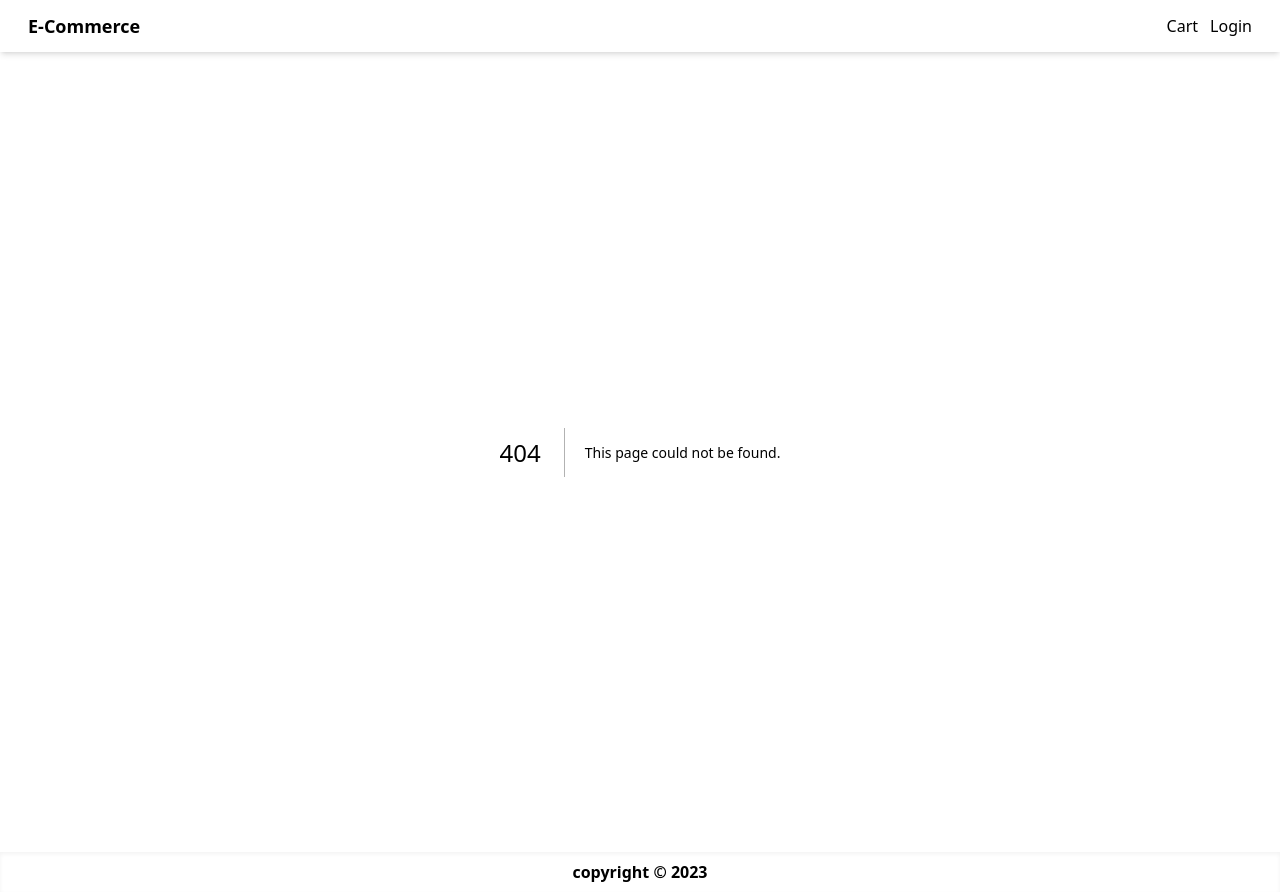
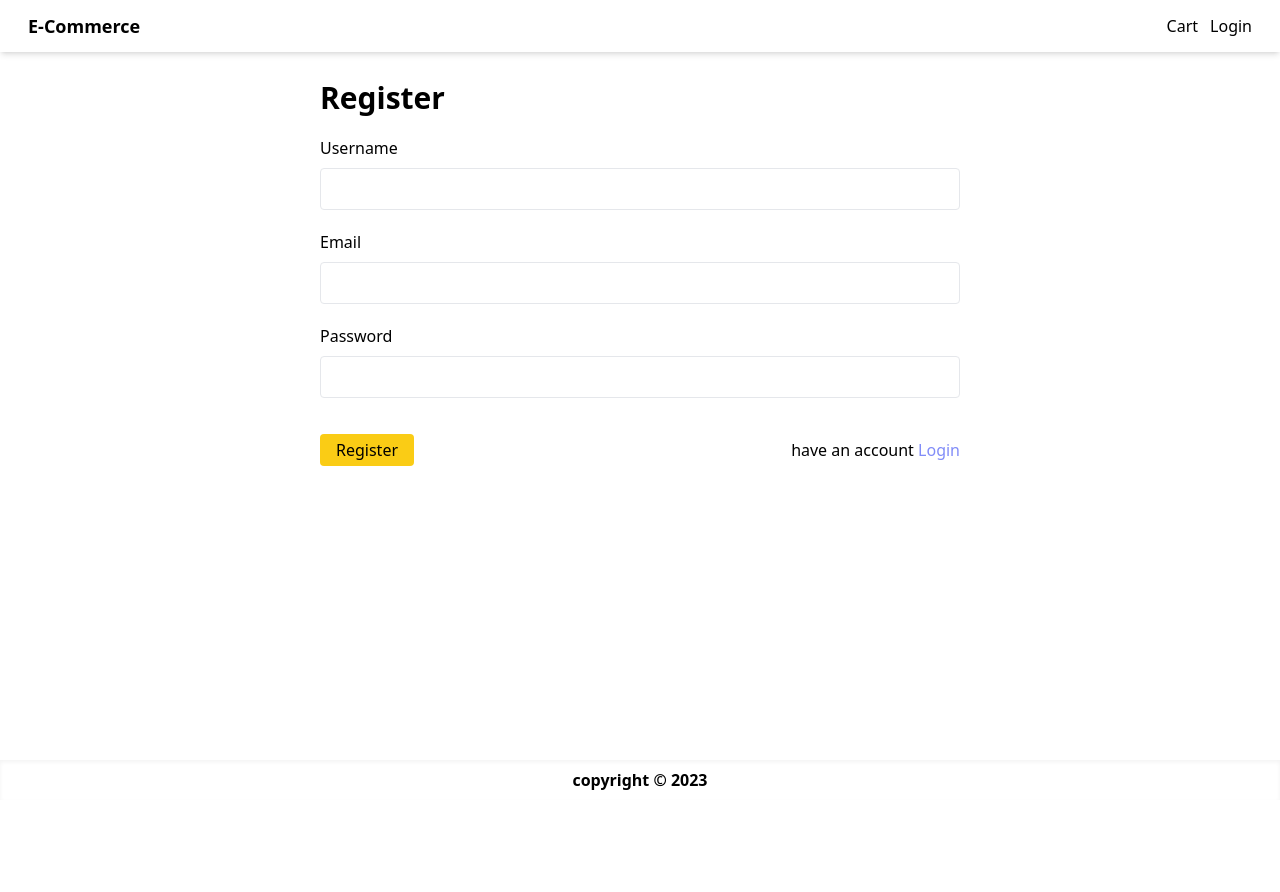
Before and after one commit to AmirAJey/next-ecommerce, a Next.js app: page /register in a window 1280 px wide. Before the commit this address had no page. After the commit the page ends 800 px from the top, so only its background shows below. Built offline with nearby package versions, Linux system fonts and the light colour scheme.

Commit message:
login and register pages

```diff
--- /dev/null
+++ b/components/Field.jsx
@@ -0,0 +1,53 @@
+import { passwordCheck } from '@/utils/functions';
+import React, { useState } from 'react';
+
+const levels = ['weak', 'normal', 'good', 'strong']
+const colors = {
+  1: 'red',
+  2: 'yellow',
+  3: 'blue',
+  4: 'green'
+}
+
+const Indicator = ({levels, currentLevel, indicatorColor}) => {
+  const base = 100 / levels.length
+  const width = base * currentLevel
+  return (
+    <div className="w-full flex items-center gap-3">
+      <div className="flex-1 bg-gray-200 rounded overflow-x-hidden">
+      <div
+      style={{
+        width: `${width > 100 ? 100 : width}%`,
+        backgroundColor: indicatorColor
+      }}
+      className="h-2 rounded transition-all duration-500"
+      />
+      </div>
+      <span>{levels[currentLevel - 1]}</span>
+    </div>
+  )
+}
+
+const Field = ({ label, type, error, register }) => {
+  const id = label.toLowerCase();
+  const [value, setValue] = useState('')
+  const level = passwordCheck(value)
+  return (
+    <div className="">
+      <label htmlFor={id}>{label}</label>
+      <input
+        aria-invalid={Boolean(error).toString()}
+        {...{type, id}}
+        {...register}
+        onChange={e => setValue(e.target.value)}
+        className="input mt-2"
+      />
+      {error && <p className="text-red-500 mt-1">{error.message}</p>}
+      {
+        type === 'password' && value && <Indicator levels={levels} currentLevel={level} indicatorColor={colors[level]} />
+      }
+    </div>
+  );
+};
+
+export default Field;
--- a/components/index.js
+++ b/components/index.js
@@ -3,3 +3,4 @@ export {default as Footer} from "./Footer"
 export {default as Page} from "./Page"
 export {default as Navbar} from "./Navbar"
 export {default as Product} from "./Product"
+export {default as Field} from "./Field"
--- a/package.json
+++ b/package.json
@@ -16,6 +16,7 @@
     "next": "13.1.6",
     "react": "18.2.0",
     "react-dom": "18.2.0",
+    "react-hook-form": "^7.43.1",
     "react-icons": "^4.7.1"
   },
   "devDependencies": {
--- a/pages/cart.jsx
+++ b/pages/cart.jsx
@@ -4,6 +4,7 @@ import Image from 'next/image';
 import React from 'react';
 import { CiCircleRemove } from 'react-icons/ci';
 import dynamic from 'next/dynamic';
+import Link from 'next/link';
 
 const Table = ({ items, onRemove, onChange }) => {
   return (
@@ -89,7 +90,9 @@ const Cart = () => {
               Subtotal({state.cart.count}):
               <span>${subtotal}</span>
             </h1>
-            <button className="primary mt-3 w-full">Check Out</button>
+            <Link href="/login?redirect=/shipping">
+              <button className="primary mt-3 w-full">Check Out</button>
+            </Link>
           </div>
         </div>
       ) : (
--- /dev/null
+++ b/pages/login.jsx
@@ -0,0 +1,62 @@
+import { Field, Page } from '@/components';
+import Link from 'next/link';
+import React from 'react';
+import { useForm } from 'react-hook-form';
+
+const LoginScreen = () => {
+  const {
+    register,
+    handleSubmit,
+    formState: { errors },
+  } = useForm();
+  const submitHandler = (data) => {
+    console.log(data);
+  };
+  return (
+    <Page title="login">
+      <div className="max-w-screen-sm mx-auto">
+        <h1 className="text-3xl font-bold mb-5">Login</h1>
+        <form
+          className="flex flex-col gap-5"
+          onSubmit={handleSubmit(submitHandler)}
+        >
+          <Field
+            label="Email"
+            type="text"
+            register={register('email', {
+              required: 'email is required',
+              pattern: {
+                value: /^([a-zA-Z0-9_\-.]+)@([a-zA-Z0-9_\-.]+)\.([a-zA-Z]{2,5})$/i,
+                message: 'email is invalid',
+              },
+            })}
+            error={errors.email}
+          />
+          <Field
+            label="Password"
+            type="password"
+            register={register('password', {
+              required: 'password is required',
+              minLength: {
+                value: 5,
+                message: 'password must be at least 5 characters',
+              },
+            })}
+            error={errors.password}
+          />
+          <div className="flex items-center justify-between mt-4">
+            <button className="primary">Login</button>
+            <p className="">
+              Don&apos;t have account{' '}
+              <Link href="/register" className="text-indigo-400">
+                Register
+              </Link>
+            </p>
+          </div>
+        </form>
+      </div>
+    </Page>
+  );
+};
+
+export default LoginScreen;
--- /dev/null
+++ b/pages/register.jsx
@@ -0,0 +1,70 @@
+import { Field, Page } from '@/components';
+import Link from 'next/link';
+import React from 'react';
+import { useForm } from 'react-hook-form';
+
+const RegisterScreen = () => {
+  const {
+    register,
+    handleSubmit,
+    formState: { errors },
+  } = useForm();
+  const submitHandler = (data) => {
+    console.log(data);
+  };
+  return (
+    <Page title="register">
+      <div className="max-w-screen-sm mx-auto">
+        <h1 className="text-3xl font-bold mb-5">Register</h1>
+        <form
+          className="flex flex-col gap-5"
+          onSubmit={handleSubmit(submitHandler)}
+        >
+          <Field
+            label="Username"
+            type="text"
+            register={register('username', {
+              required: 'username is required',
+            })}
+            error={errors.username}
+          />
+          <Field
+            label="Email"
+            type="text"
+            register={register('email', {
+              required: 'email is required',
+              pattern: {
+                value: /^([a-zA-Z0-9_\-.]+)@([a-zA-Z0-9_\-.]+)\.([a-zA-Z]{2,5})$/i,
+                message: 'email is invalid',
+              },
+            })}
+            error={errors.email}
+          />
+          <Field
+            label="Password"
+            type="password"
+            register={register('password', {
+              required: 'password is required',
+              minLength: {
+                value: 5,
+                message: 'password must be at least 5 characters',
+              },
+            })}
+            error={errors.password}
+          />
+          <div className="flex items-center justify-between mt-4">
+            <button className="primary">Register</button>
+            <p className="">
+              have an account{' '}
+              <Link href="/login" className="text-indigo-400">
+                Login
+              </Link>
+            </p>
+          </div>
+        </form>
+      </div>
+    </Page>
+  );
+};
+
+export default RegisterScreen;
--- a/styles/globals.css
+++ b/styles/globals.css
@@ -55,6 +55,10 @@
 
   .badge {
     @apply center-flex bg-red-500 text-xs w-6 aspect-square rounded-full text-white
+  }
+
+  .input {
+    @apply p-2 bg-transparent border rounded w-full ring-indigo-300 focus:ring outline-none aria-[invalid='true']:ring-red-300 aria-[invalid='true']:ring
   }
 }
 
--- /dev/null
+++ b/utils/functions.js
@@ -0,0 +1,15 @@
+const symbols = ['!', '@', '$', '_', '-']
+
+export function passwordCheck(password){
+  let level = 0
+  const pwdLength = password.length
+  if (pwdLength >= 8 && pwdLength < 16) level += 1
+  else if (pwdLength >= 16) level += 2
+
+  let symbolCount = 0
+  for (let char of password){
+    if (symbols.some(symbol => char === symbol)) symbolCount ++
+  }
+  level += symbolCount > 1 ? 2 : symbolCount === 1 ? 1 : 0
+  return level
+}
```
Also changed, not shown: 1 other file (tests, documents, lock files or other folders).
